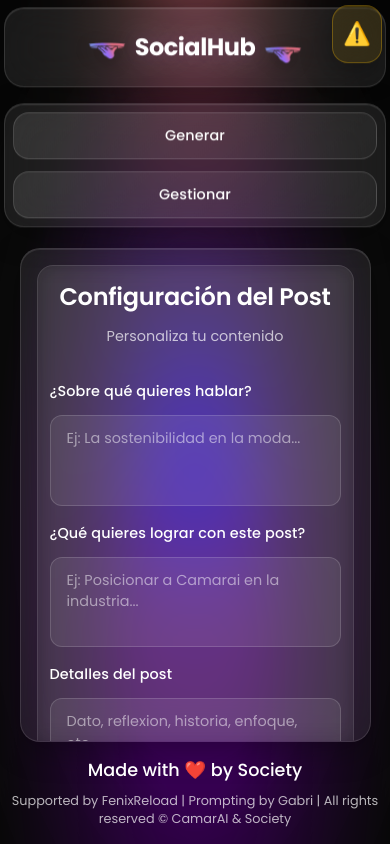
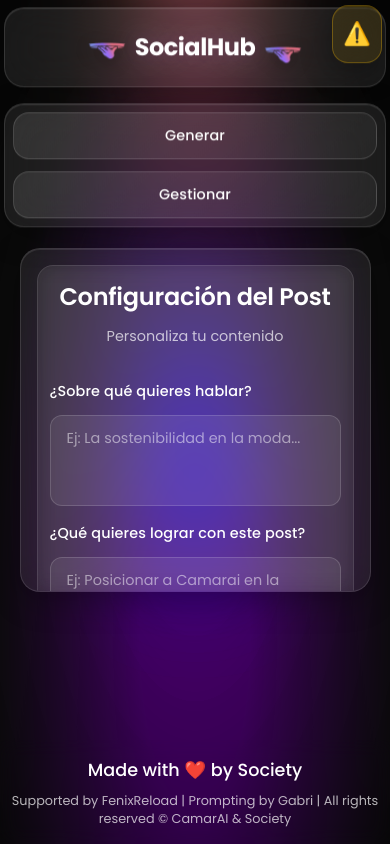
Before and after one commit to Camarai-official/socialhub.camarai.es, a plain HTML site: page index.html in a window 390 px wide. Drawn offline with Linux system fonts and the light colour scheme; no server answers.

Commit message:
Enhance mobile responsiveness in styles.css by implementing dynamic viewport height adjustments and ensuring footer visibility on mobile devices.

```diff
--- a/styles.css
+++ b/styles.css
@@ -20,6 +20,7 @@ body {
     overflow-x: hidden;
     overflow-y: hidden; /* Prevenir scroll del body */
     height: 100vh; /* Altura fija del viewport */
+    height: 100dvh; /* Altura dinámica del viewport para móviles */
     line-height: 1.6;
     -webkit-font-smoothing: antialiased;
     -moz-osx-font-smoothing: grayscale;
@@ -32,6 +33,7 @@ body {
     left: 0;
     width: 100vw;
     height: 100vh;
+    height: 100dvh; /* Altura dinámica del viewport para móviles */
     z-index: 0;
     overflow: hidden;
 }
@@ -115,6 +117,7 @@ a-hole canvas.js-canvas {
     position: relative;
     z-index: 10;
     min-height: 100vh; /* Altura mínima del viewport */
+    min-height: 100dvh; /* Altura dinámica del viewport para móviles */
     display: flex;
     flex-direction: column;
     align-items: center;
@@ -402,6 +405,7 @@ a-hole canvas.js-canvas {
         min-height: 120px;
         /* Más espacio para el contenido en móvil, considerando footer fijo */
         max-height: calc(100vh - 420px);
+        max-height: calc(100dvh - 420px); /* Altura dinámica del viewport para móviles */
     }
 }
 
@@ -434,6 +438,7 @@ a-hole canvas.js-canvas {
     .content-container {
         /* Ajuste de altura para pantallas muy pequeñas, considerando footer fijo */
         max-height: calc(100vh - 350px);
+        max-height: calc(100dvh - 350px); /* Altura dinámica del viewport para móviles */
         min-height: 100px;
         padding: 0.5rem;
     }
@@ -997,6 +1002,35 @@ a-hole canvas.js-canvas {
     font-size: 0.9rem;
     padding: 1rem 0;
     z-index: 100;
+    /* Asegurar que el footer esté siempre al final en móviles */
+    transform: translateZ(0);
+    -webkit-transform: translateZ(0);
+}
+
+/* ===== MOBILE VIEWPORT FIXES ===== */
+/* Solución específica para dispositivos móviles reales */
+@media (max-width: 768px) and (orientation: portrait) {
+    .main-content {
+        /* Asegurar que el contenido no se superponga con el footer en móviles */
+        padding-bottom: 140px; /* Más espacio para el footer */
+        min-height: 100dvh;
+    }
+
+    .content-container {
+        /* Ajuste específico para móviles reales */
+        max-height: calc(100dvh - 500px); /* Más espacio para evitar superposición */
+        margin-bottom: 20px; /* Margen adicional */
+    }
+
+    .main-footer {
+        /* Asegurar que el footer esté siempre visible en móviles */
+        position: fixed;
+        bottom: 0;
+        z-index: 1000; /* Z-index más alto para móviles */
+        /* background: rgba(20, 20, 20, 0); Fondo semi-transparente */
+        backdrop-filter: blur(10px);
+        -webkit-backdrop-filter: blur(10px);
+    }
 }
 
 .footer-main-text {
```
